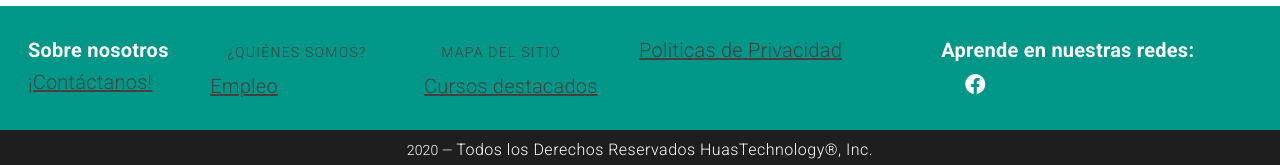
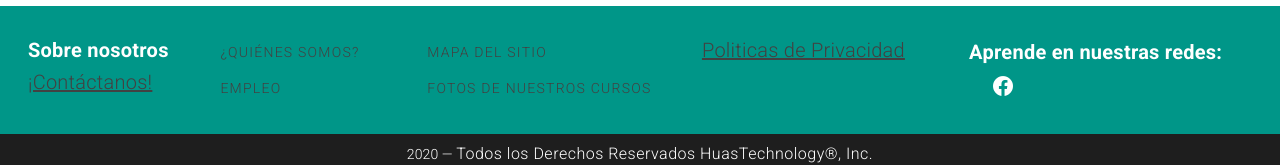
Before and after one commit to DavidMendoza5/GestorCursosTemplate, a Vue app: page /crearCurso in a window 1280 px wide. Shown: the part 2046-2211 px from the top of the page. Built offline with nearby package versions, Linux system fonts and the light colour scheme.

Commit message:
Se agregaron los botones Empleo y Fotos

```diff
--- a/src/App.vue
+++ b/src/App.vue
@@ -43,7 +43,7 @@
             <v-container>
               <v-btn text href="#" to="/About" class="secondary--text font-weight-light">¿Quiénes somos?</v-btn>
               <v-flex>
-                <a href="#" class="secondary--text font-weight-light">Empleo</a>
+                <v-btn text href="#" to="/Empleo" class="secondary--text font-weight-light">Empleo</v-btn>
               </v-flex>
             </v-container>
           </v-flex>
@@ -51,7 +51,7 @@
             <v-container>
               <v-btn text href="#" to="/GoogleMapLoader" class="secondary--text font-weight-light">Mapa del sitio</v-btn>
               <v-flex>
-                <a href="#" class="secondary--text font-weight-light">Cursos destacados</a>
+                <v-btn text href="#" to="/Fotos" class="secondary--text font-weight-light">Fotos de nuestros cursos</v-btn>
               </v-flex>
             </v-container>
           </v-flex>
```
